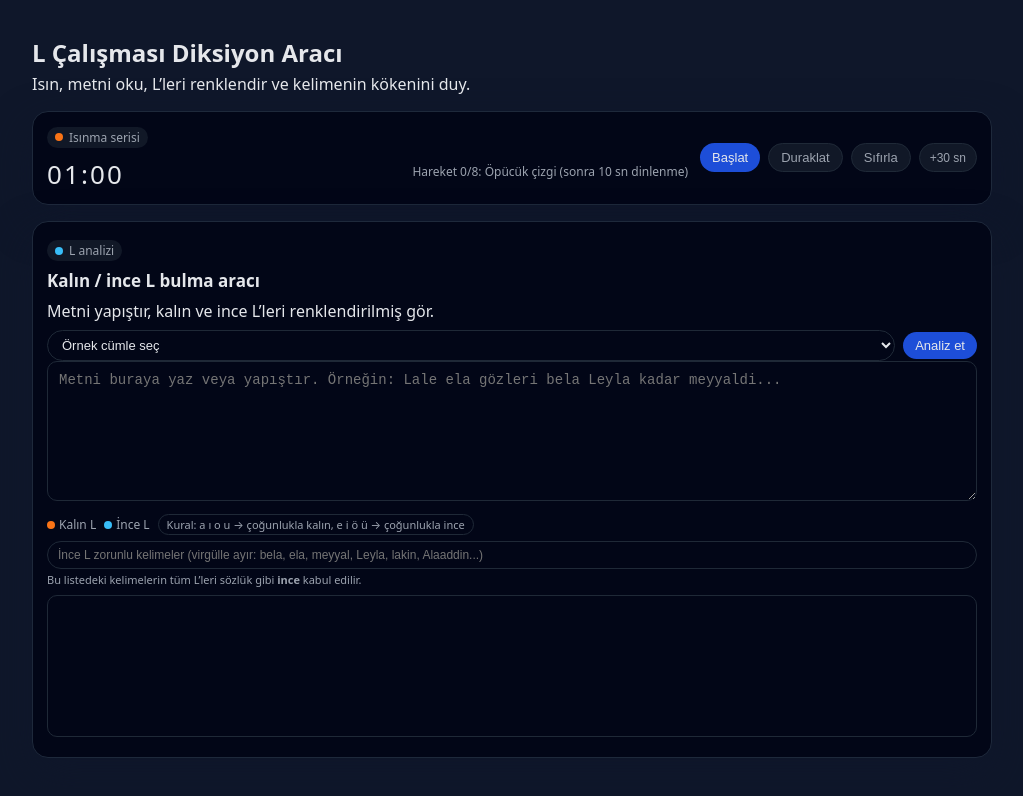
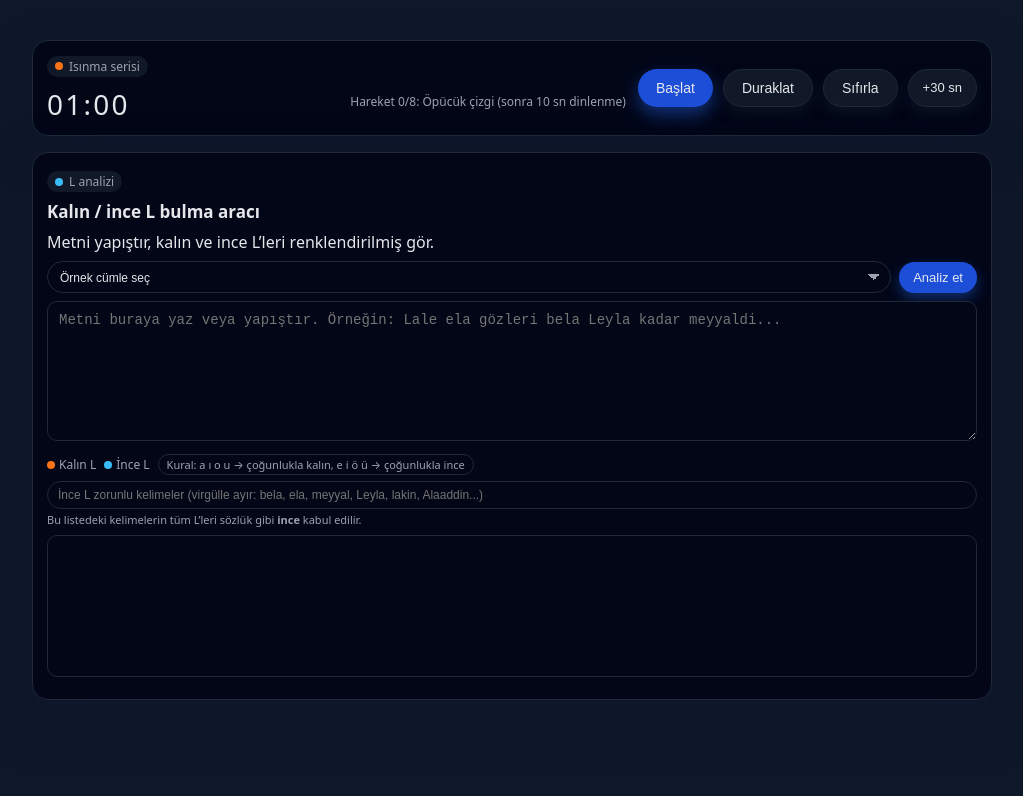
Before and after one commit to jackedreacher/seslendirme-proje, a website: page index.html in a window 1280 px wide. Shown: the whole page, without its empty margins (128-1151 px from the left). Drawn offline with Linux system fonts and the light colour scheme.

Commit message:
tasarım

```diff
--- a/index.html
+++ b/index.html
@@ -2,7 +2,6 @@
 <html lang="tr">
 <head>
   <meta charset="UTF-8">
-  <title>L Çalışması Diksiyon Aracı</title>
   <meta name="viewport" content="width=device-width, initial-scale=1.0">
   <style>
     body {
@@ -13,13 +12,14 @@
       color: #e5e7eb;
     }
     .app {
-      max-width: 960px;
+      max-width: 480px;
       margin: 0 auto;
-      padding: 20px 14px 56px;
+      padding: 18px 12px 40px;
     }
     h1 {
-      font-size: 24px;
-      margin-bottom: 4px;
+      font-size: 22px;
+      margin-bottom: 2px;
+      text-align: center;
     }
     p {
       margin: 4px 0 8px;
@@ -28,8 +28,9 @@
       background: #020617;
       border-radius: 16px;
       border: 1px solid #1e293b;
-      padding: 16px 14px;
-      box-shadow: 0 16px 40px rgba(15,23,42,0.8);
+      padding: 16px 14px 18px;
+      box-shadow: 0 18px 50px rgba(15,23,42,0.9);
+      margin-bottom: 12px;
     }
     .card h3 {
       font-size: 17px;
@@ -79,40 +80,47 @@
       white-space: nowrap;
     }
     .timer-display {
-      font-size: 26px;
+      font-size: 28px;
       letter-spacing: 0.08em;
       font-variant-numeric: tabular-nums;
     }
     .timer-controls {
       display: flex;
-      gap: 8px;
+      gap: 10px;
       flex-wrap: wrap;
-      justify-content: flex-end;
+      justify-content: center;
     }
     button {
       border: none;
       border-radius: 999px;
-      padding: 6px 12px;
-      font-size: 13px;
+      padding: 10px 18px;
+      font-size: 14px;
       cursor: pointer;
       background: #1d4ed8;
       color: #e5e7eb;
       display: inline-flex;
       align-items: center;
       gap: 4px;
+      box-shadow: 0 8px 18px rgba(37,99,235,0.45);
+      transition: transform 0.1s ease-out, box-shadow 0.1s ease-out, background 0.1s ease-out;
     }
     button.secondary {
       background: #111827;
-      color: #9ca3af;
+      color: #e5e7eb;
       border: 1px solid #1f2937;
+      box-shadow: 0 6px 14px rgba(15,23,42,0.7);
     }
     button.small {
-      padding: 4px 10px;
-      font-size: 12px;
+      padding: 8px 14px;
+      font-size: 13px;
     }
     button:disabled {
       opacity: 0.6;
       cursor: default;
+    }
+    button:active {
+      transform: translateY(1px);
+      box-shadow: 0 4px 10px rgba(15,23,42,0.7);
     }
     textarea {
       width: 100%;
@@ -136,16 +144,36 @@
       gap: 8px;
       align-items: center;
       margin-top: 8px;
+      margin-bottom: 8px;
     }
     .sample-select {
       flex: 1;
-      min-width: 160px;
+      min-width: 170px;
       border-radius: 999px;
       border: 1px solid #1f2937;
       background: #020617;
       color: #e5e7eb;
-      padding: 6px 10px;
+      padding: 4px 28px 4px 12px;
+      font-size: 12px;
+      height: 32px;
+      line-height: 24px;
+      box-sizing: border-box;
+      -webkit-appearance: none;
+      -moz-appearance: none;
+      appearance: none;
+      background-image:
+        linear-gradient(45deg, transparent 50%, #9ca3af 50%),
+        linear-gradient(135deg, #9ca3af 50%, transparent 50%);
+      background-position:
+        calc(100% - 16px) 50%,
+        calc(100% - 10px) 50%;
+      background-size: 6px 6px, 6px 6px;
+      background-repeat: no-repeat;
+    }
+    .input-row button {
+      padding: 8px 14px;
       font-size: 13px;
+      box-shadow: 0 6px 14px rgba(37,99,235,0.4);
     }
     .legend {
       display: flex;
@@ -289,15 +317,26 @@
         width: 100%;
       }
       .timer-controls {
-        justify-content: flex-start;
+        justify-content: center;
+      }
+    }
+    @media (min-width: 768px) {
+      .app {
+        max-width: 960px;
+        padding: 24px 20px 64px;
+      }
+      h1 {
+        font-size: 26px;
+        text-align: left;
+      }
+      .timer-controls {
+        justify-content: flex-end;
       }
     }
   </style>
 </head>
 <body>
   <div class="app">
-    <h1>L Çalışması Diksiyon Aracı</h1>
-    <p>Isın, metni oku, L’leri renklendir ve kelimenin kökenini duy.</p>
 
     <div class="studio-header">
       <div class="studio-header-main">
@@ -459,7 +498,7 @@
   </div>
   <script>
     const lSamples = {
-      kalin1: "Baltalı kolağası lalapaşanın halılarına halasının boi pantolonlu palabıyıklı balcıbaşısına Balgat'la Bağdat'ta palan döktürdü.",
+      kalin1: "Baltalı kolağası lalapaşanın halılarına halasının bol pantolonlu palabıyıklı balcıbaşısına Balgat'la Bağdat'ta palan döktürdü.",
       kalin2: "Alan alır kalan kalır daralan bollaşır.",
       kalin3: "Yalancı yalama dolambaçı yollardan darala darala Allah Allah diyerek kalabalık alana daldı.",
       kalin4: "Falancanın halası onikiye on kala börekle balla taçlı haçlının ve dahi yalancı dolandırıcının allı pullu karanlığına baltayla dalmış.",
```
